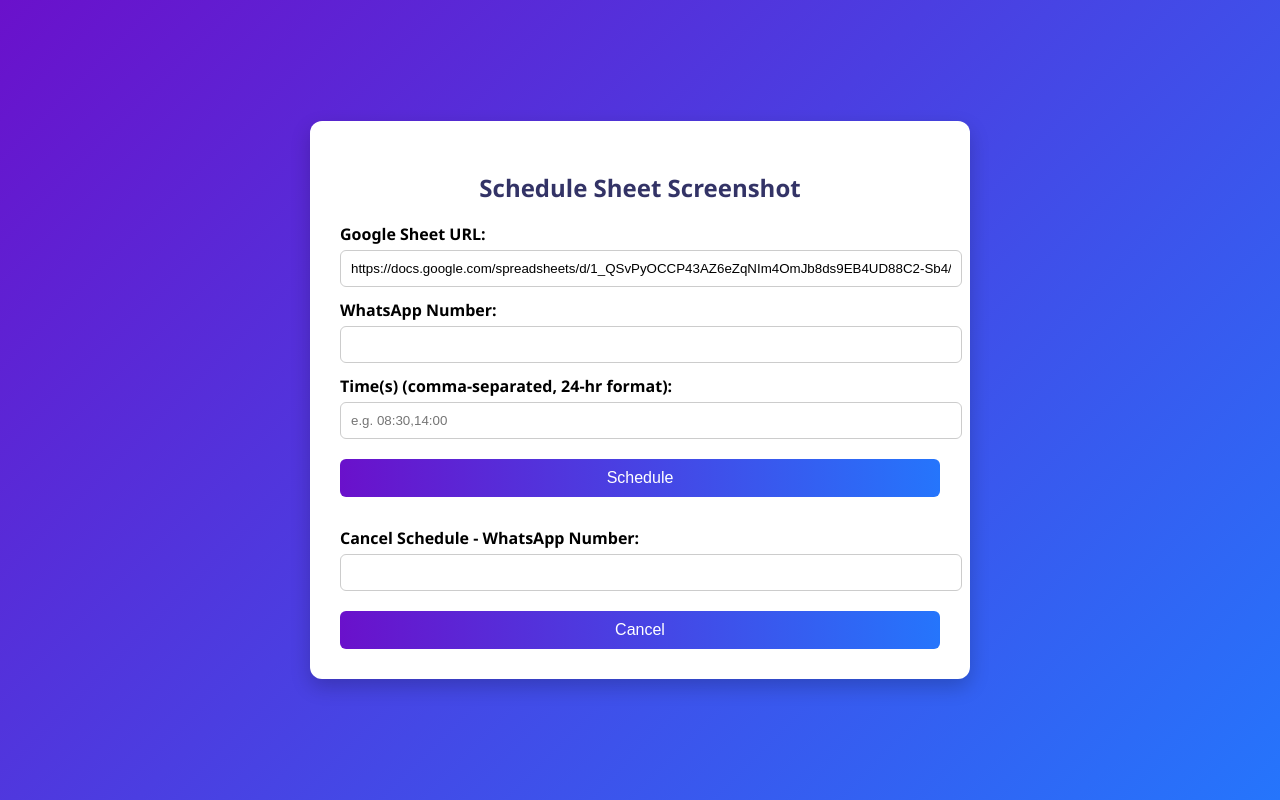
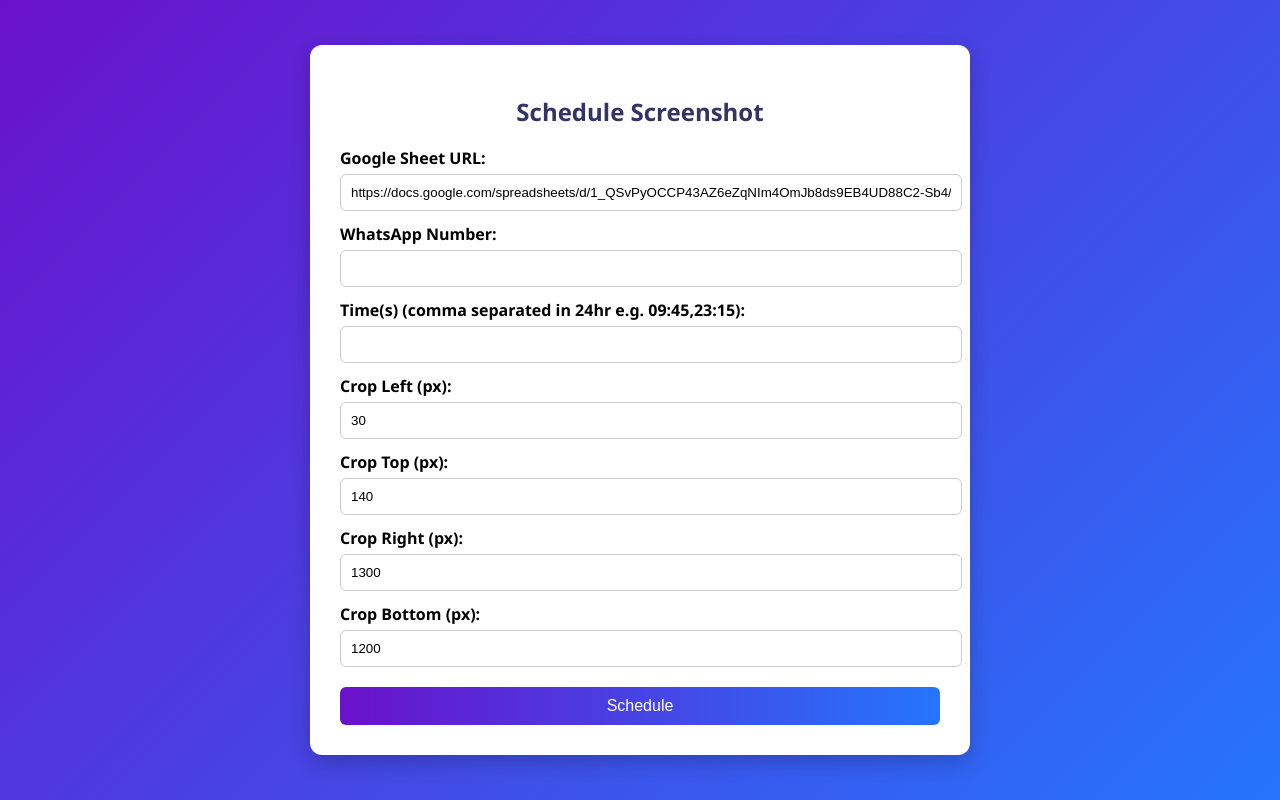
Before and after one commit to kraken3743/sheet-to-whatsapp, a Flask app: page / in a window 1280 px wide. Run offline with Flask 3, Linux system fonts and the light colour scheme.

Commit message:
Fix code3

```diff
--- a/app.py
+++ b/app.py
@@ -1,5 +1,5 @@
-from flask import Flask, render_template, request
-from scheduler import schedule_user, cancel_user, run_loop
+from flask import Flask, request, render_template
+from scheduler import schedule_user, run_loop
 import threading
 import os
 
@@ -11,30 +11,22 @@ def index():
 
 @app.route('/register', methods=['POST'])
 def register():
-    try:
-        data = request.form
-        sheet_url = data['sheet_url']
-        number = data['whatsapp_number']
-        times = [t.strip() for t in data['times'].split(',') if t.strip()]
+    data = request.form
+    sheet_url = data['sheet_url']
+    number = data['whatsapp_number']
+    times = [t.strip() for t in data['times'].split(',')]
 
-        print(f"[REGISTER] {number} times={times}")
-        schedule_user(sheet_url, number, times)
-        return "Scheduled successfully!"
-    except Exception as e:
-        print(f"[ERROR in /register] {e}")
-        return "Failed to schedule", 500
+    crop_box = (
+        int(data.get('crop_left', 30)),
+        int(data.get('crop_top', 140)),
+        int(data.get('crop_right', 1300)),
+        int(data.get('crop_bottom', 1200))
+    )
 
-@app.route('/cancel', methods=['POST'])
-def cancel():
-    try:
-        number = request.form['whatsapp_number']
-        cancel_user(number)
-        return "Schedule cancelled"
-    except Exception as e:
-        print(f"[ERROR in /cancel] {e}")
-        return "Failed to cancel", 500
+    print(f"[REGISTER] Scheduling for {number} at {times} with crop {crop_box}")
+    schedule_user(sheet_url, number, times, crop_box)
+    return "Scheduled successfully!"
 
 if __name__ == '__main__':
     threading.Thread(target=run_loop, daemon=True).start()
-    port = int(os.environ.get("PORT", 8080))
-    app.run(host='0.0.0.0', port=port)
+    app.run(host='0.0.0.0', port=8080)
--- a/scheduler.py
+++ b/scheduler.py
@@ -1,38 +1,29 @@
-import threading
 import time
 from datetime import datetime
-import pytz
+from pytz import timezone
 from screenshot import take_screenshot
 from whatsapp import send_whatsapp_image
 
-lock = threading.Lock()
 users = {}
 
-def schedule_user(sheet_url, number, times):
-    with lock:
-        users[number] = {
-            "sheet_url": sheet_url,
-            "times": times
-        }
-        print(f"[SCHEDULE] {number} at times {times}")
-
-def cancel_user(number):
-    with lock:
-        if number in users:
-            del users[number]
-            print(f"[CANCEL] Removed {number}")
+def schedule_user(sheet_url, number, times, crop_box):
+    users[number] = {
+        "sheet_url": sheet_url,
+        "times": times,
+        "crop_box": crop_box
+    }
 
 def run_loop():
     print("[SCHEDULER] Loop started")
+    ist = timezone("Asia/Kolkata")
     while True:
-        now = datetime.now(pytz.timezone("Asia/Kolkata")).strftime("%H:%M")
-        with lock:
-            for number, config in users.items():
-                if now in config["times"]:
-                    print(f"[SEND] Triggering send for {number} at {now}")
-                    try:
-                        img_path = take_screenshot(config["sheet_url"])
-                        send_whatsapp_image(number, img_path)
-                    except Exception as e:
-                        print(f"[ERROR] while sending to {number}: {e}")
-        time.sleep(60)  # Check every minute
+        now = datetime.now(ist).strftime("%H:%M")
+        for number, config in users.items():
+            if now in config["times"]:
+                print(f"[SEND] Triggering for {number} at {now}")
+                try:
+                    img_path = take_screenshot(config["sheet_url"], config["crop_box"])
+                    send_whatsapp_image(number, img_path)
+                except Exception as e:
+                    print(f"[ERROR] Failed to send to {number}: {e}")
+        time.sleep(60)
--- a/templates/index.html
+++ b/templates/index.html
@@ -59,24 +59,30 @@
 </head>
 <body>
   <div class="container">
-    <h2>Schedule Sheet Screenshot</h2>
+    <h2>Schedule Screenshot</h2>
     <form method="POST" action="/register">
       <label>Google Sheet URL:</label>
-      <input type="text" name="sheet_url" required value="https://docs.google.com/spreadsheets/d/1_QSvPyOCCP43AZ6eZqNIm4OmJb8ds9EB4UD88C2-Sb4/edit?gid=909429816#gid=909429816">
+      <input type="text" name="sheet_url" required value="https://docs.google.com/spreadsheets/d/1_QSvPyOCCP43AZ6eZqNIm4OmJb8ds9EB4UD88C2-Sb4/edit#gid=909429816">
 
       <label>WhatsApp Number:</label>
       <input type="text" name="whatsapp_number" required>
 
-      <label>Time(s) (comma-separated, 24-hr format):</label>
-      <input type="text" name="times" required placeholder="e.g. 08:30,14:00">
+      <label>Time(s) (comma separated in 24hr e.g. 09:45,23:15):</label>
+      <input type="text" name="times" required>
+
+      <label>Crop Left (px):</label>
+      <input type="number" name="crop_left" value="30">
+
+      <label>Crop Top (px):</label>
+      <input type="number" name="crop_top" value="140">
+
+      <label>Crop Right (px):</label>
+      <input type="number" name="crop_right" value="1300">
+
+      <label>Crop Bottom (px):</label>
+      <input type="number" name="crop_bottom" value="1200">
 
       <button type="submit">Schedule</button>
-    </form>
-
-    <form method="POST" action="/cancel" style="margin-top: 30px;">
-      <label>Cancel Schedule - WhatsApp Number:</label>
-      <input type="text" name="whatsapp_number" required>
-      <button type="submit">Cancel</button>
     </form>
   </div>
 </body>
```
Also changed, not shown: screenshot.py (+13 -10 lines), whatsapp.py (+6 -6 lines).
